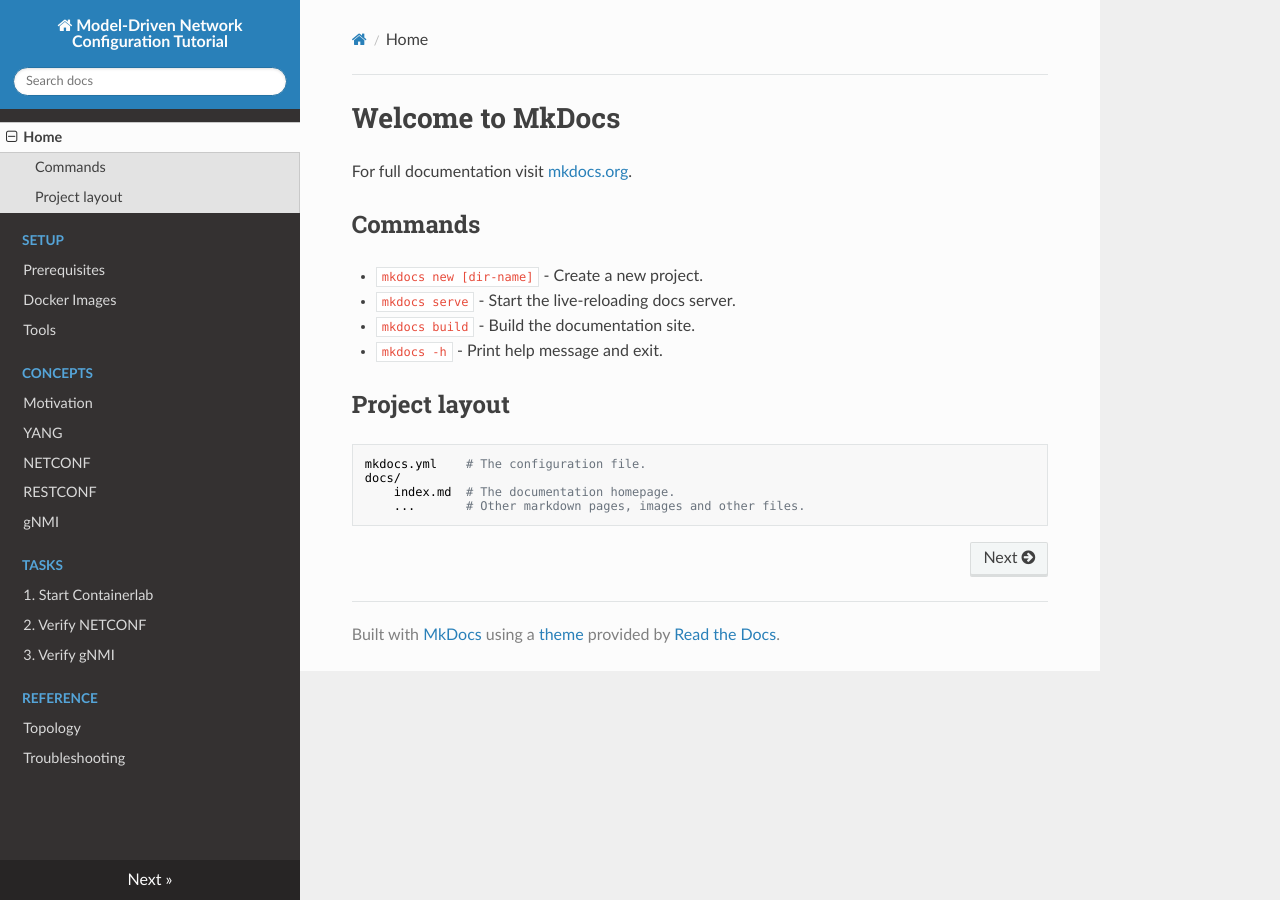
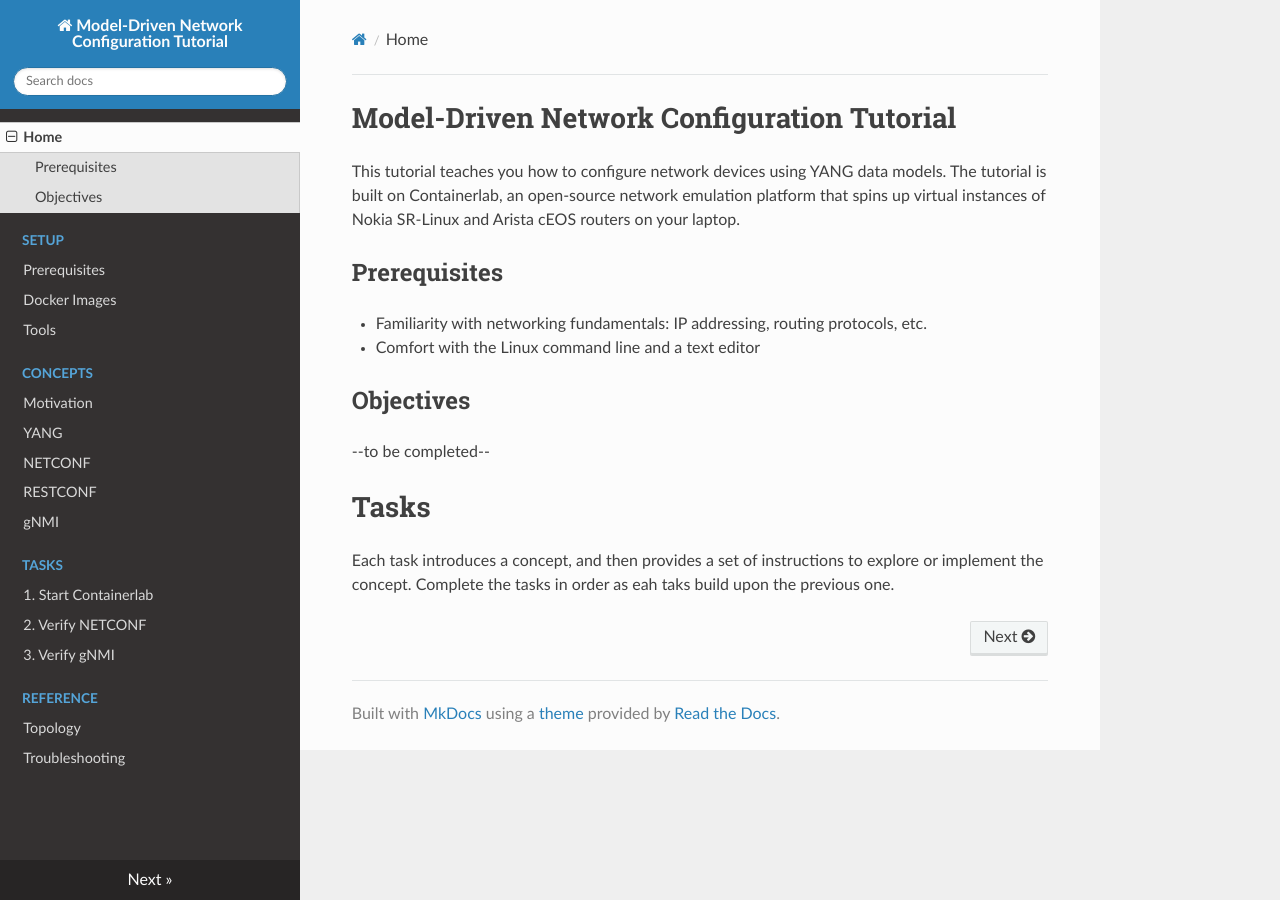
Before and after one commit to martimy/model-driven-configuration-tutorial, an MkDocs documentation site: the page built from docs/index.md, in a window 1280 px wide. Built offline with MkDocs 1.6.1, drawn with Linux system fonts in a browser that asks for light colours; nearby versions of some CDN libraries.

Commit message:
update index

```diff
--- a/docs/index.md
+++ b/docs/index.md
@@ -1,17 +1,18 @@
-# Welcome to MkDocs
+# Model-Driven Network Configuration Tutorial
 
-For full documentation visit [mkdocs.org](https://www.mkdocs.org).
+This tutorial teaches you how to configure network devices using YANG data models. The tutorial is built on Containerlab, an open-source network emulation platform that spins up virtual instances of Nokia SR-Linux and Arista cEOS routers on your laptop.
 
-## Commands
+## Prerequisites
 
-* `mkdocs new [dir-name]` - Create a new project.
-* `mkdocs serve` - Start the live-reloading docs server.
-* `mkdocs build` - Build the documentation site.
-* `mkdocs -h` - Print help message and exit.
+- Familiarity with networking fundamentals: IP addressing, routing protocols, etc.
+- Comfort with the Linux command line and a text editor
 
-## Project layout
 
-    mkdocs.yml    # The configuration file.
-    docs/
-        index.md  # The documentation homepage.
-        ...       # Other markdown pages, images and other files.
+## Objectives
+
+--to be completed--
+
+
+# Tasks
+
+Each task introduces a concept, and then provides a set of instructions to explore or implement the concept. Complete the tasks in order as eah taks build upon the previous one.
```
